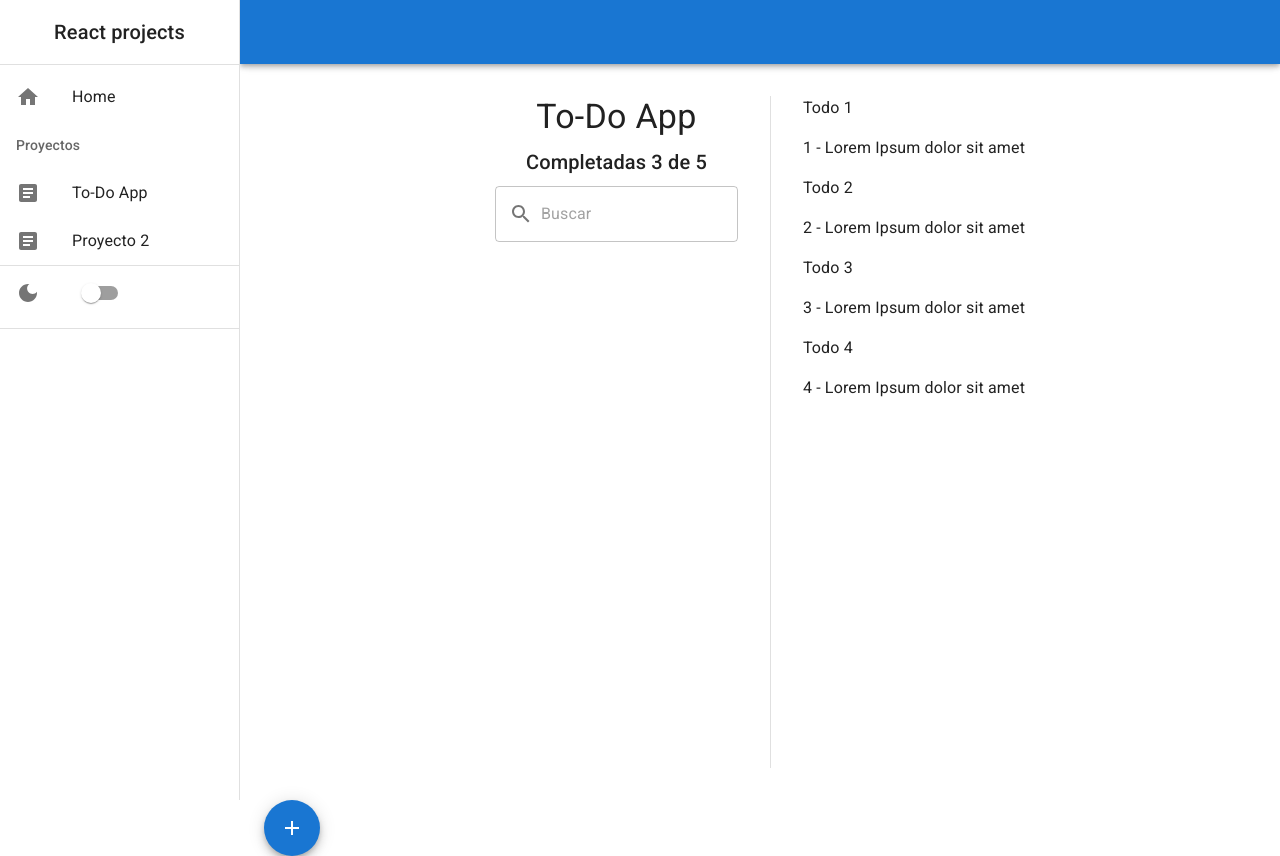
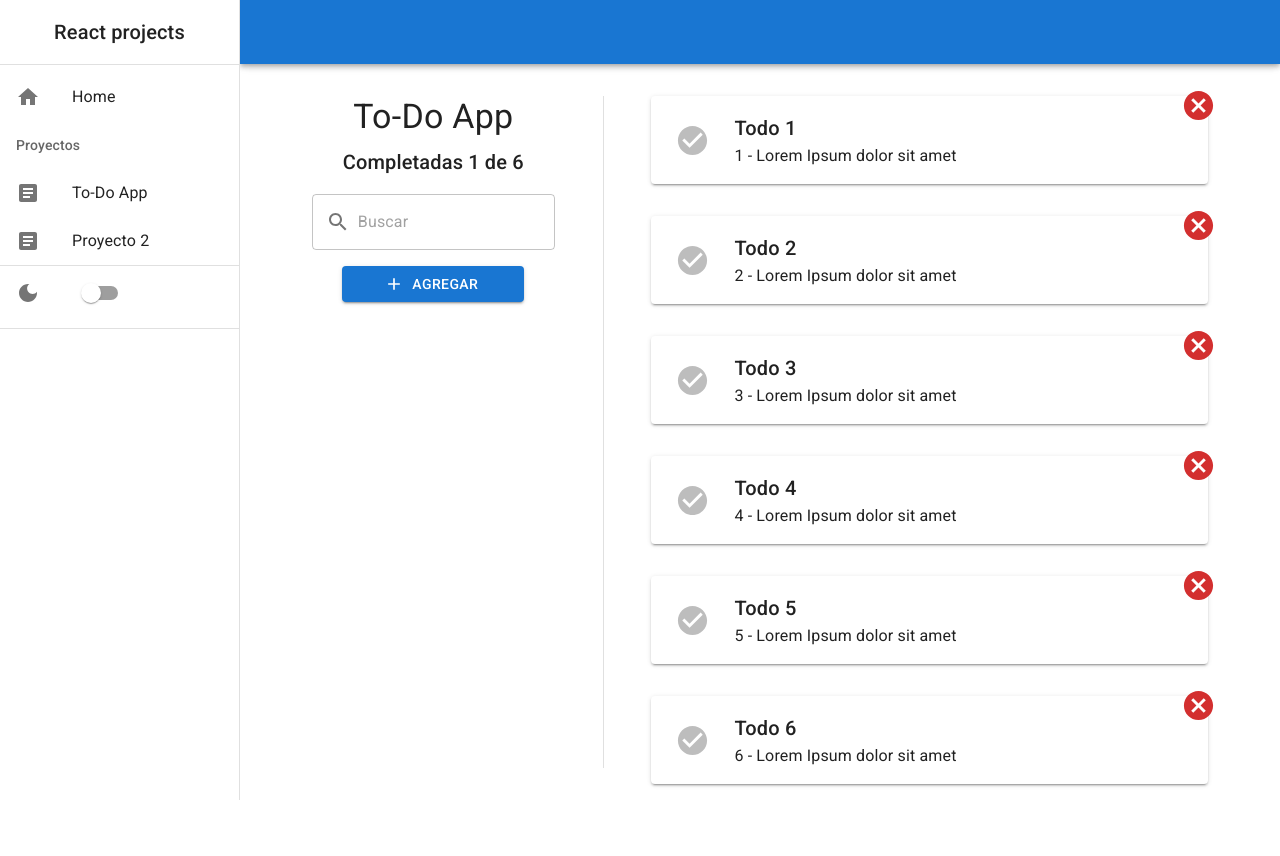
Before and after one commit to ChristopherPinedo/reactjs-projects-1, a React (Create React App) app: page /#/todoapp in a window 1280 px wide. After the commit the page ends 800 px from the top, so only its background shows below. Built offline with nearby package versions, Linux system fonts and the light colour scheme.

Commit message:
Agregando estilos al componente ListItem

```diff
--- a/src/components/ResponsiveDrawer.js
+++ b/src/components/ResponsiveDrawer.js
@@ -21,7 +21,6 @@ import DarkModeIcon from '@mui/icons-material/DarkMode';
 
 import { Link as RouterLink } from 'react-router-dom';
 
-import navigation from '../assets/navigation';
 import jsonData from '../datos/navegacion.json';
 
 const drawerWidth = 240;
@@ -29,7 +28,7 @@ const drawerWidth = 240;
 function ResponsiveDrawer(props) {
 
   const elementRef = React.useRef(null);
-  console.log(elementRef.current?.clientHeight);
+  // console.log(elementRef.current?.clientHeight);
 
   const { window } = props;
   const [mobileOpen, setMobileOpen] = React.useState(false);
@@ -42,9 +41,6 @@ function ResponsiveDrawer(props) {
 
     setOpen(!open);
   }
-
-  console.log(jsonData)
-  // console.log(JSON.parse(jsonData));
 
   const drawer = (
     <div>
@@ -60,7 +56,7 @@ function ResponsiveDrawer(props) {
                 <ListItemText primary="Home" />
               </ListItemButton>
               {
-                navigation.map((element, index) => {
+                jsonData.navigation.map((element, index) => {
                   return(
                     <>
                       <ListSubheader key={index} >{element.title}</ListSubheader>
--- a/src/datos/navegacion.json
+++ b/src/datos/navegacion.json
@@ -1,20 +1,20 @@
 {
-  "navegacion" : [
+  "navigation" : [
     {
-      "titulo": "Mis datos",
-      "ruta": "/mis-datos"
-    },
-    {
-      "titulo": "Conocimientos",
-      "ruta": "/conocimientos"
-    },
-    {
-      "titulo": "Experiencia",
-      "ruta": "/experiencia"
-    },
-    {
-      "titulo": "Proyectos",
-      "ruta": "/proyectos"
+      "title": "Proyectos",
+      "route": "/proyectos",
+      "content": [
+        {
+          "title": "To-Do App",
+          "route":"/todoapp",
+          "description": "Lorem ipsum Proyecto 1"
+        },
+        {
+          "title": "Proyecto 2",
+          "route":"/proyecto-2",
+          "description": "Lorem ipsum Proyecto 2"
+        }
+      ]
     }
   ]
 }
--- a/src/pages/ToDoApp/assets/todo.js
+++ b/src/pages/ToDoApp/assets/todo.js
@@ -19,6 +19,16 @@ const todo = [
     description: "4 - Lorem Ipsum dolor sit amet",
     completed: false,
   },
+  {
+    title: "Todo 5",
+    description: "5 - Lorem Ipsum dolor sit amet",
+    completed: false,
+  },
+  {
+    title: "Todo 6",
+    description: "6 - Lorem Ipsum dolor sit amet",
+    completed: false,
+  },
 ];
 
 export { todo }
--- a/src/pages/ToDoApp/components/CreateTodoButton.js
+++ b/src/pages/ToDoApp/components/CreateTodoButton.js
@@ -1,12 +1,20 @@
 import React from 'react';
-import { Fab } from '@mui/material';
+import { Button, Fab } from '@mui/material';
 import AddIcon from '@mui/icons-material/Add';
 
-const CreateTodoButton = () => {
+const CreateTodoButton = ({style, button}) => {
   return (
-    <Fab color="primary" aria-label="add">
-      <AddIcon />
-    </Fab>
+    button
+    ? (
+      <Button
+      sx={style}
+      variant="contained"
+      startIcon={<AddIcon/>}
+      >Agregar</Button>
+    )
+    : (<Fab sx={style} color="primary">
+        <AddIcon />
+      </Fab>)
   )
 }
 
--- a/src/pages/ToDoApp/components/TodoCounter.js
+++ b/src/pages/ToDoApp/components/TodoCounter.js
@@ -1,5 +1,12 @@
-import { Stack, Typography } from '@mui/material'
-import React from 'react'
+import React from 'react';
+import { Stack, Typography } from '@mui/material';
+import { todo } from '../assets/todo'
+
+const completedTodos = (obj) => {
+  let counter = 0
+  obj.map( item => item.completed && counter++)
+  return counter
+}
 
 const TodoCounter = (props) => {
   return (
@@ -9,7 +16,7 @@ const TodoCounter = (props) => {
     alignItems="center"
     >
       <Typography variant="h4">To-Do App</Typography>
-      <Typography variant="h6"> Completadas 3 de 5 </Typography>
+      <Typography variant="h6"> Completadas {completedTodos(todo)} de {todo.length} </Typography>
     </Stack>
   )
 }
--- a/src/pages/ToDoApp/components/TodoItem.js
+++ b/src/pages/ToDoApp/components/TodoItem.js
@@ -1,11 +1,49 @@
-import React from 'react'
+import React, { useState } from 'react'
+
+import { Box, IconButton, Paper, Typography } from '@mui/material'
+
+import CheckCircleIcon from '@mui/icons-material/CheckCircle';
+import CancelIcon from '@mui/icons-material/Cancel';
 
 const TodoItem = ({title, description, completed}) => {
+
+  const [ check, setCheck ] = useState(false);
+
+  const handleCheck = () => setCheck(!check);
+
   return (
-    <>
-      <div> {title} </div>
-      <div> {description} </div>
-    </>
+    <Paper
+      elevation={2}
+      sx={{
+        position: "relative",
+        width: "100%",
+        display: "flex",
+        justifyContent: "space-around",
+        alignItems: "center",
+        gap: 2,
+        p: 2,
+      }}>
+      <IconButton position="relative"  onClick={handleCheck} >
+        <CheckCircleIcon fontSize="large" color={check ? "success" : "disabled"} />
+      </IconButton>
+      <Box
+        sx={{
+          display: "flex",
+          flexGrow: 3,
+          flexDirection: "column"
+        }}>
+        <Typography variant='h6'> {title} </Typography>
+        <Typography variant='p'> {description} </Typography>
+      </Box>
+      <IconButton
+        sx={{
+          position: "absolute",
+          right: "-1rem",
+          top: "-1rem",
+          }} >
+        <CancelIcon fontSize="large" color="error" />
+      </IconButton>
+    </Paper>
   )
 }
 
--- a/src/pages/ToDoApp/index.js
+++ b/src/pages/ToDoApp/index.js
@@ -21,32 +21,36 @@ function ToDoApp() {
   const matchesMD = useMediaQuery(theme.breakpoints.up('md'));
 
 
-
   return (
     <Container sx={{height: 1, position: "relative"}}>
       <Stack
       direction={{xs: "column", md: "row"}}
-      spacing={{xs: 1, md: 4}}
+      spacing={{xs: 4, md: 4}}
       divider={<Divider flexItem variant="middle" orientation={matchesMD ? "vertical" : "horizontal"} />}
       sx={{
         height: 1,
         alignItems: {xs: "center", md: "flex-start"},
-        justifyContent: {xs: "flex-start", md: "center"},
+        justifyContent: {xs: "flex-start", md: "space-evenly"},
         padding: 4,
       }}
       >
+        {/* ------------- TODO HEADER */}
         <Stack
         direction="column"
-        spacing={1}
+        spacing={2}
+        alignItems="center"
         >
           <TodoCounter />
           <TodoSearch />
           {matchesMD
-          ? null
-          : <CreateTodoButton sx={{position: "relative"}} /> }
+          ? <CreateTodoButton button style={{position: "static", width: "75%"}} />
+          : null}
         </Stack>
+        {/* ------------- TODO BODY */}
         <Stack
-        spacing={{xs: 1, md: 2}}
+        minWidth="60%"
+        spacing={4}
+        alignItems="center"
         >
           {todo.map(({title, description, completed}, index) => {
             return (
@@ -61,14 +65,14 @@ function ToDoApp() {
         </Stack>
       </ Stack>
       {matchesMD
-      ? <CreateTodoButton
-        sx={{
-          position: "absolute",
-          right: 2,
-          left: 2,
-        }}
-        />
-      : null}
+      ? null
+      : <CreateTodoButton
+      style={{
+        position: "absolute",
+        right: "1rem",
+        bottom: "1rem",
+      }}
+      />}
     </Container>
   )
 }
```
